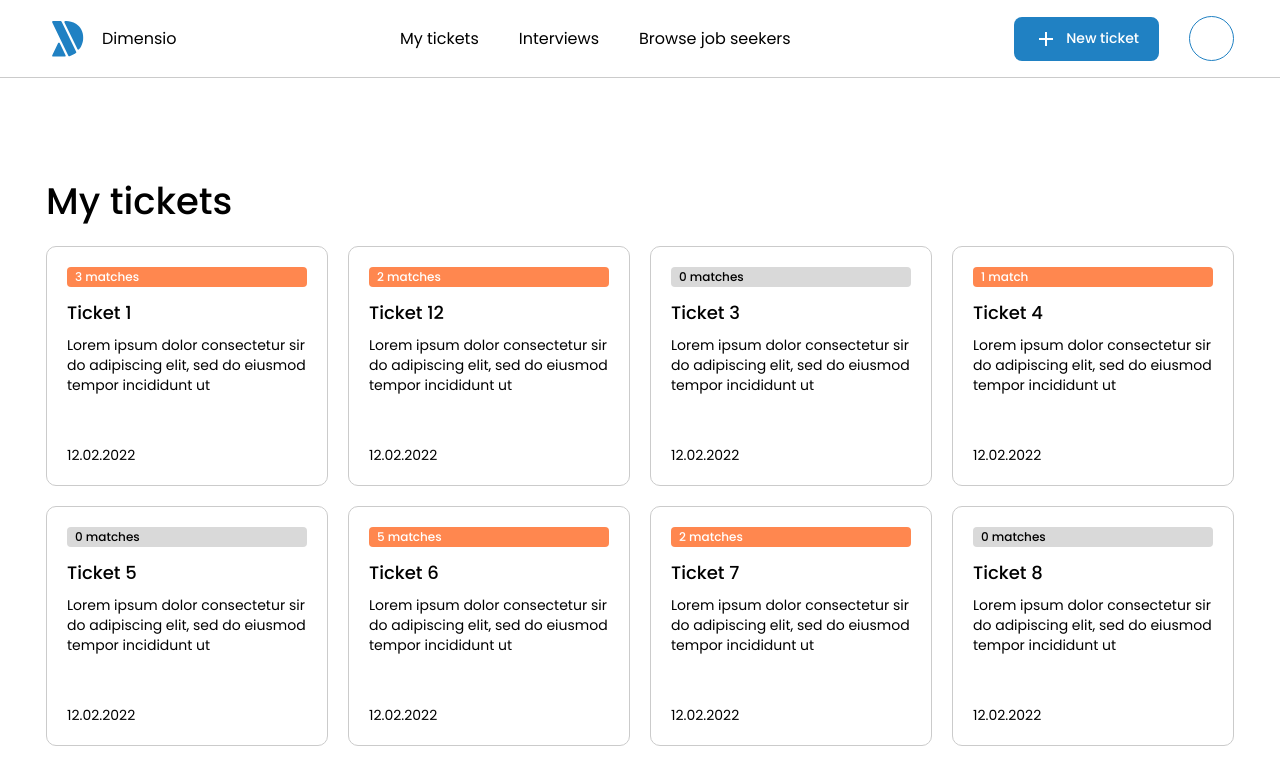
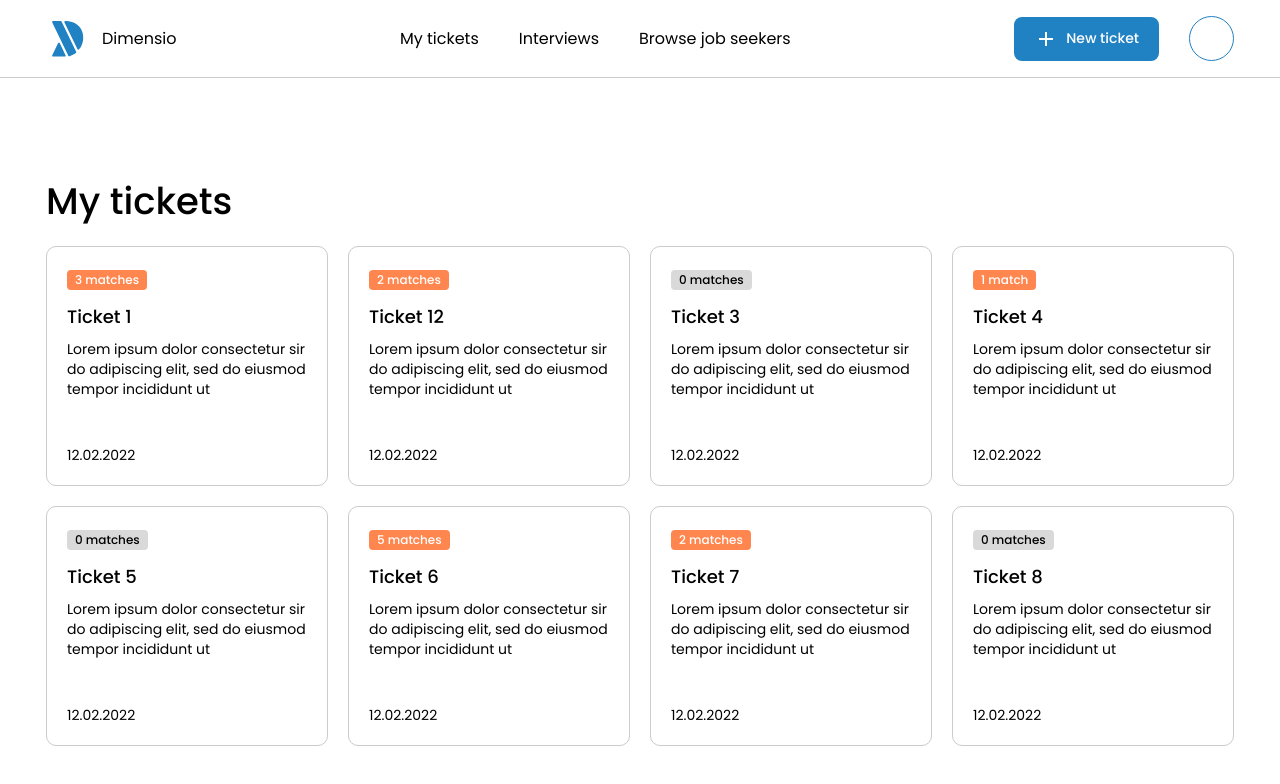
Before and after one commit to blendarkabashi/dimensio, a Next.js app: page /company/my-tickets in a window 1280 px wide. Shown: the top 784 px of the page. Built offline with nearby package versions, Linux system fonts and the light colour scheme.

Commit message:
fix chip

```diff
--- a/components/chip/index.js
+++ b/components/chip/index.js
@@ -3,7 +3,7 @@ import Close from '@mui/icons-material/Close';
 const Chip = ({ color, children, className, closable, removeChip }) => {
   return (
     <span
-      className={`${className} flex items-center justify-between rounded px-2 py-0.5 text-xs font-medium text-center ${color} ${
+      className={`${className} inline-flex items-center justify-between rounded px-2 py-0.5 text-xs font-medium text-center ${color} ${
         color == 'bg-[#D9D9D9]' ? 'text-black' : 'text-white'
       }`}
     >
```
